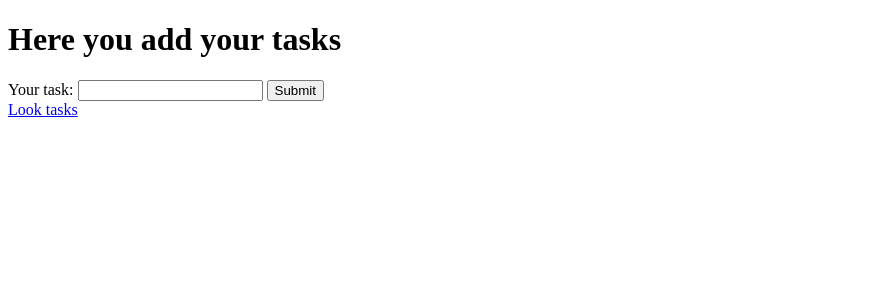
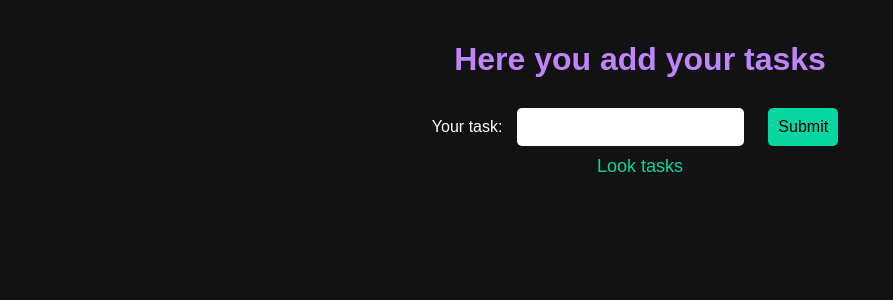
Before and after one commit to viloker/To-do, a Django app: page /add-task/ in a window 1280 px wide. Shown: the top 300 px of the page, without its empty margins (0-893 px from the left). Run offline with Django 5.2, Linux system fonts and the light colour scheme.

Commit message:
add style

```diff
--- /dev/null
+++ b/main/static/style.css
@@ -0,0 +1,61 @@
+/* Основні налаштування сторінки */
+body {
+    font-family: 'Arial', sans-serif;
+    color: #fff; /* Білий текст */
+    background-color: #121212; /* Темний фон */
+    text-align: center; /* Вирівнювання по центру */
+    margin: 0;
+    padding: 20px;
+}
+
+h1 {
+    color: #c084fc; /* Фіолетовий колір для заголовків */
+    margin-bottom: 20px;
+}
+
+h2, h3 {
+    color: #f72585; /* Рожевий колір */
+}
+
+input[type="text"], input[type="submit"] {
+    padding: 10px;
+    margin: 10px;
+    border: none;
+    border-radius: 5px;
+    font-size: 16px;
+}
+
+input[type="submit"] {
+    background-color: #06d6a0; /* Зелений колір */
+    color: #000; /* Чорний текст на кнопці */
+    cursor: pointer;
+    transition: background-color 0.3s ease;
+}
+
+input[type="submit"]:hover {
+    background-color: #ef476f; /* Червоний колір при наведенні */
+}
+
+a {
+    color: #06d6a0; /* Зелений колір посилань */
+    text-decoration: none;
+    font-size: 18px;
+}
+
+a:hover {
+    color: #ffd166; /* Світло-жовтий колір при наведенні */
+}
+
+form {
+    margin-top: 20px;
+}
+
+/* Стилі для списку завдань */
+ul {
+    list-style: none; /* Видалення стилів списку */
+    padding: 0;
+}
+
+p {
+    color: #ff70a6; /* Світло-рожевий колір тексту завдань */
+}
--- a/main/templates/add_task.html
+++ b/main/templates/add_task.html
@@ -1,7 +1,11 @@
+{% load static %}
+
 <!DOCTYPE html>
 <html lang="en">
 <head>
     <meta charset="UTF-8">
+    <link rel="stylesheet" href="{% static 'style.css' %}">
+
     <title>Add Task</title>
 </head>
 <body>
--- a/main/templates/log_in.html
+++ b/main/templates/log_in.html
@@ -1,7 +1,10 @@
+{% load static %}
 <!DOCTYPE html>
 <html lang="en">
 <head>
     <meta charset="UTF-8">
+    <link rel="stylesheet" href="{% static 'style.css' %}">
+
     <title>Log_in</title>
 </head>
 <body>
--- a/main/templates/show_tasks.html
+++ b/main/templates/show_tasks.html
@@ -1,7 +1,10 @@
+{% load static %}
+
 <!DOCTYPE html>
 <html lang="en">
 <head>
     <meta charset="UTF-8">
+    <link rel="stylesheet" href="{% static 'style.css' %}">
     <title>Your tasks</title>
 </head>
 <body>
--- /dev/null
+++ b/requirements.txt
@@ -0,0 +1,6 @@
+Package  Version
+-------- -------
+asgiref  3.8.1
+Django   5.0.7
+pip      23.2.1
+sqlparse 0.5.1
```
Also changed, not shown: main/db.json (+1 -17 lines).
